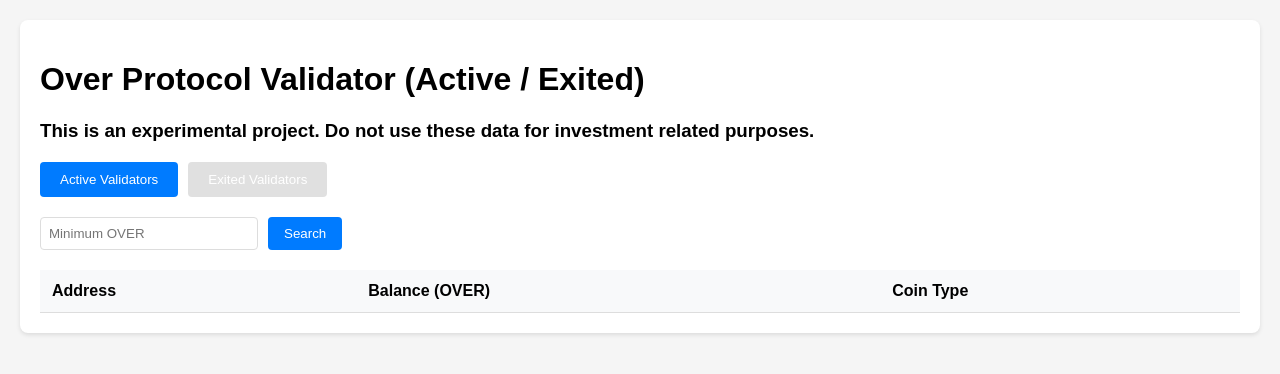
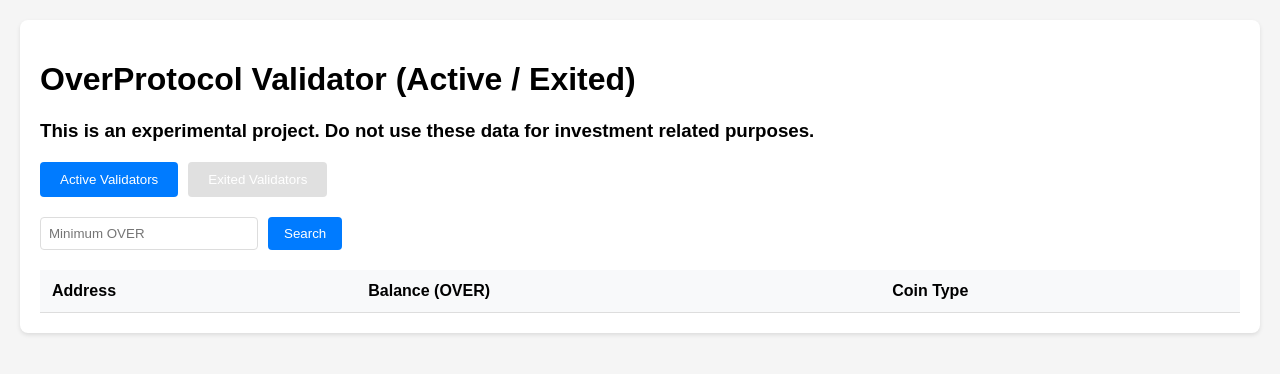
Before and after one commit to tkpokt01/valsearch, a website: page public/index.html in a window 1280 px wide. Drawn offline with Linux system fonts and the light colour scheme.

Commit message:
OverProtocol

```diff
--- a/public/index.html
+++ b/public/index.html
@@ -8,7 +8,7 @@
 </head>
 <body>
     <div class="container">
-        <h1>Over Protocol Validator (Active / Exited)</h1>
+        <h1>OverProtocol Validator (Active / Exited)</h1>
         <h3>This is an experimental project. Do not use these data for investment related purposes.</h3>
 
         <div class="mode-toggle">
```
